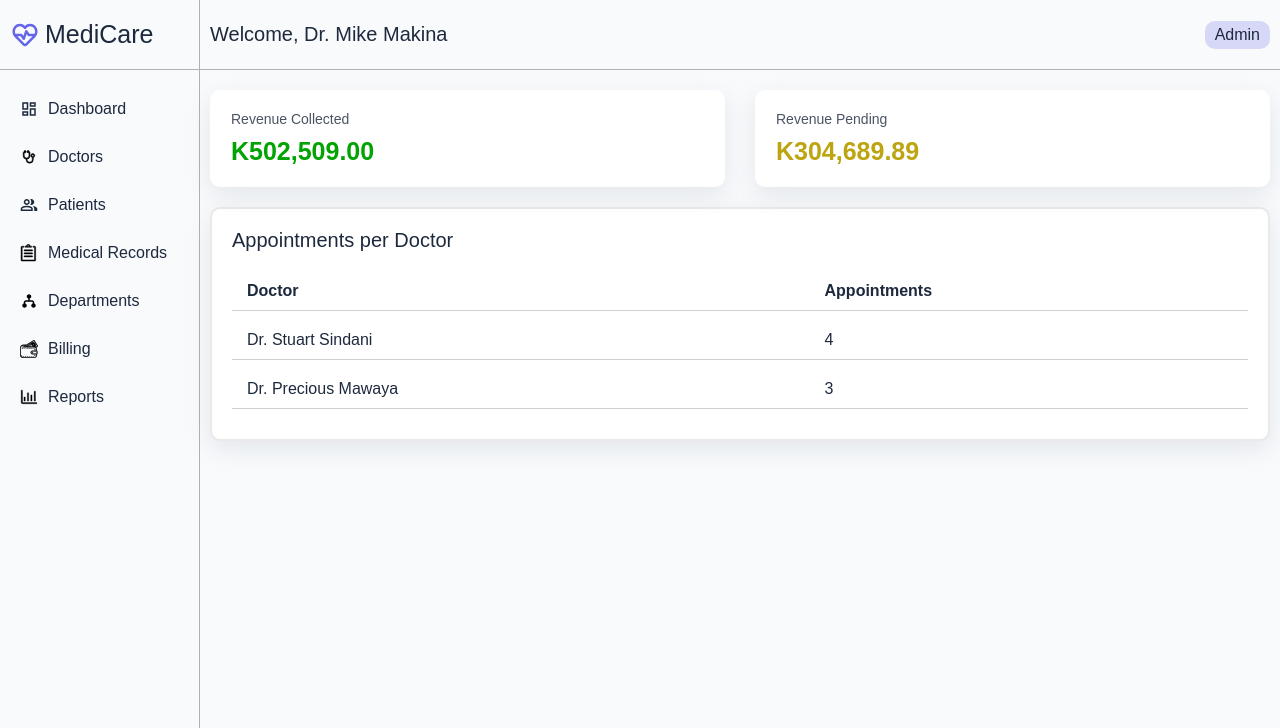
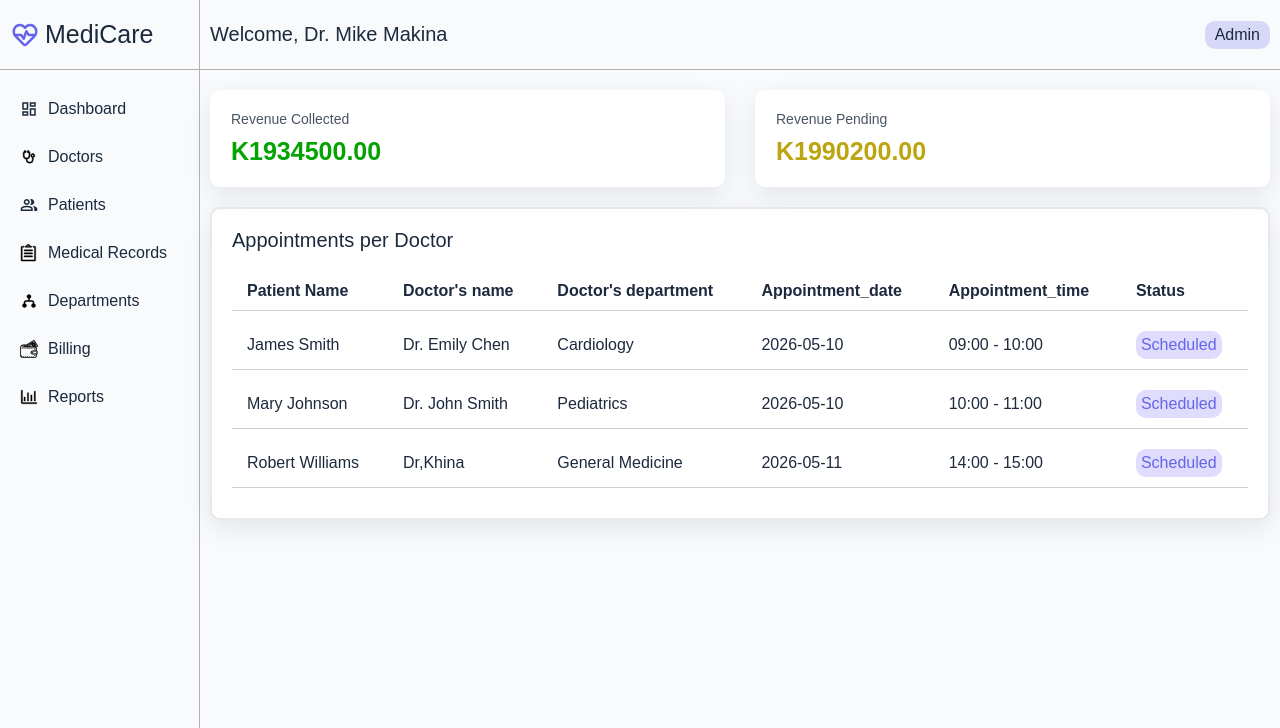
Before and after one commit to jjjjjess/WEBD-2200-FinalProject, a PHP site: page /reports.php in a window 1280 px wide. Shown: the top 728 px of the page. Run offline with PHP 8.4, Linux system fonts and the light colour scheme; data comes from the database, SQL or seed files in the repository.

Commit message:
billing and reports CRUD

```diff
--- a/reports.php
+++ b/reports.php
@@ -1,3 +1,45 @@
+<?php
+
+     // require_once('db_connect.php');
+    $conn = mysqli_connect('localhost', "root", '', 'hospital_sys',3307);
+
+    // 2. Check if the connection worked
+    if (!$conn) {
+        die("Connection failed: " . mysqli_connect_error());
+    }
+
+    #paid total
+    $sql_paid = "SELECT SUM(amount) AS paid_total FROM billing WHERE status = 'Paid' ";
+    $result = mysqli_query($conn, $sql_paid);
+    $row_paid = $result->fetch_assoc();
+
+    #pending total
+    $sql_pending = "SELECT SUM(amount) AS pending_total FROM billing WHERE status = 'Pending' ";
+    $result = mysqli_query($conn, $sql_pending);
+    $row_pending = $result->fetch_assoc();
+
+    #getting appointments
+
+    $sql_appointment = "SELECT
+            p.name AS patient_name,
+            dpt.name AS department_name,
+            dc.name AS doctor_name,
+            a.appointment_date,
+            a.appointment_time,
+            a.status
+
+            FROM appointments a
+            JOIN departments dpt ON dpt.id = a.dept_id
+            JOIN patients p ON p.id = a.patient_id
+            JOIN doctors dc ON dc.id = a.doctor_id
+            ORDER BY a.appointment_date ASC
+
+    ";
+
+    $result_appointments = mysqli_query($conn, $sql_appointment);
+
+
+?>
 <!DOCTYPE html>
 <html lang="en">
 <head>
@@ -52,7 +94,7 @@
                                Revenue Collected
                             </div>
                             <div class="number" style="color: rgb(3, 163, 3);">
-                                K502,509.00
+                                K<?= $row_paid['paid_total'] ?>
                             </div>
                         </div>
                     </div>
@@ -63,7 +105,7 @@
                                Revenue Pending
                             </div>
                             <div class="number" style="color: #bca510;">
-                                K304,689.89
+                                K<?= $row_pending['pending_total'] ?>
                             </div>
                         </div>
                     </div>
@@ -77,26 +119,50 @@
                     <div class="table">
                         <table>
                             <tr class="t-header">
-                                <td>Doctor</td>
-                                <td class="td">Appointments</td>
+                                <td>Patient Name</td>
+                                <td>Doctor's name</td>
+                                <td>Doctor's department</td>
+                                <td>Appointment_date</td>
+                                <td>Appointment_time</td>
+                                <td class="td">Status</td>
                             </tr>
+                            <?php if($result_appointments->num_rows > 0):?>
+                                <?php while($row = $result_appointments->fetch_assoc()):?>
+                                    <tr>
+                                        <td>
+                                            <?= $row['patient_name'] ?>
+                                        </td>
+                                        <td>
+                                            <?= $row['doctor_name'] ?>
+                                        </td>
+                                        <td>
+                                            <?= $row['department_name']?>
+                                        </td>
+                                        <td>
+                                            <?= substr($row['appointment_date'],0,10) ?>
+                                        </td>
+                                        <td>
+                                            <?= $row['appointment_time'] ?>
+                                        </td>
+                                        <td>
+                                            <?php if($row["status"] === "Completed"):?>
+                                                <div class="status" style="color: rgb(6, 204, 45); background:rgb(205, 255, 215);">
+                                                    <?= $row["status"]; ?>
+                                                </div>
+                                            <?php elseif($row["status"] === "Scheduled"):?>
+                                                <div class="status" style="color: rgb(101, 101, 233);">
+                                                       <?= $row["status"]; ?>
+                                                </div>
+                                            <?php elseif($row["status"] === "Cancelled"):?>
+                                                <div class="status" style="color: rgb(193, 30, 8); background:rgb(255, 189, 189);">
+                                                       <?= $row["status"]; ?>
+                                                </div>
+                                            <?php endif; ?>
+                                        </td>
+                                    </tr>
+                                <?php endwhile;?>
+                            <?php endif;?>
 
-                            <tr>
-                                <td>
-                                    Dr. Stuart Sindani
-                                </td>
-                                <td>
-                                    4
-                                </td>
-                            </tr>
-                            <tr>
-                                <td>
-                                    Dr. Precious Mawaya
-                                </td>
-                                <td>
-                                    3
-                                </td>
-                            </tr>
                         </table>
                     </div>
                 </div>
```
Also changed, not shown: billing.php (+46 -34 lines), delete.php (added, +26 -0 lines).
